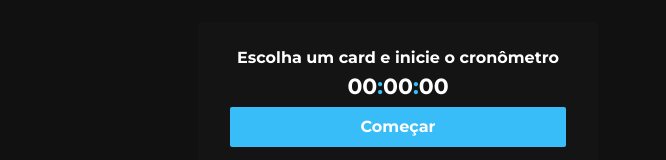
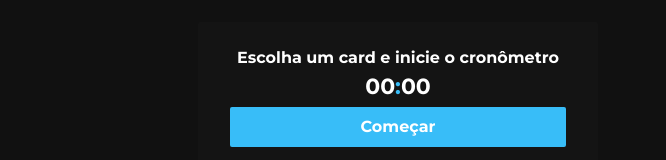
Before and after one commit to Joao0028/study-timer, a React (Create React App) app: page / in a window 1280 px wide. Shown: the part 454-614 px from the top of the page, without its empty margins (242-908 px from the left). Built offline with nearby package versions, Linux system fonts and the light colour scheme.

Commit message:
criando função de diminuir contador

```diff
--- a/src/components/Botao/index.tsx
+++ b/src/components/Botao/index.tsx
@@ -3,10 +3,11 @@ import React from "react";
 interface BotaoProps {
     texto?: string
     type?: "submit" | "button"
+    onClick?: () => void
 }
 
-export default function Botao({texto = "Enviar", type = "button"}:BotaoProps){
+export default function Botao({texto = "Enviar", type = "button", onClick}:BotaoProps){
     return (
-        <button type={type} className="bg-cor-azulClaro text-cor-branco font-bold h-[40px] w-full rounded-sm hover:opacity-90 max-[500px]:w-full max-[500px]:ml-0 max-[500px]:mt-[4px]">{texto}</button>
+        <button type={type} onClick={onClick} className="bg-cor-azulClaro text-cor-branco font-bold h-[40px] w-full rounded-sm hover:opacity-90 max-[500px]:w-full max-[500px]:ml-0 max-[500px]:mt-[4px]">{texto}</button>
     )
 }
--- a/src/components/Cronometro/Tempo/index.tsx
+++ b/src/components/Cronometro/Tempo/index.tsx
@@ -1,15 +1,21 @@
-import TempoParaSegundos from "../../../common/utils/Date";
+import TempoParaSegundos from "../../../common/utils/Time";
 
-export default function Tempo() {
-  console.log("conversão: ", TempoParaSegundos("01:01:01"));
+interface Props {
+  tempo: number | undefined;
+}
 
+export default function Tempo({ tempo = 0 }: Props) {
+  const minutos = Math.floor(tempo / 60);
+  const segundos = tempo % 60;
+
+  const [ minutoDezena, minutoUnidade ] = String(minutos).padStart(2, "0");
+  const [ segundoDezena, segundoUnidade ] = String(segundos).padStart(2, "0");
   return (
     <h2 className="text-[22px] mb-1 font-extrabold max-sm:text-[20px]">
-      00
+      {minutoDezena}{minutoUnidade}
       <span className="text-cor-azulClaro">:</span>
-      00
-      <span className="text-cor-azulClaro">:</span>
-      00
+      {segundoDezena}{segundoUnidade}
+
     </h2>
   );
 }
--- a/src/components/Cronometro/index.tsx
+++ b/src/components/Cronometro/index.tsx
@@ -1,12 +1,38 @@
+import TempoParaSegundos from "../../common/utils/Time";
+import TarefasLista from "../../types/tarefa";
 import Botao from "../Botao";
 import Tempo from "./Tempo";
+import { useState, useEffect } from "react";
 
-export default function Cronometro() {
+interface Props {
+  selecionado: TarefasLista | undefined;
+}
+
+export default function Cronometro({ selecionado }: Props) {
+  const [tempo, setTempo] = useState<number>();
+
+  useEffect(() => {
+    if (selecionado?.tempo) {
+      setTempo(TempoParaSegundos(selecionado.tempo));
+    }
+  }, [selecionado]);
+
+  function regressiva(contador: number = 0) {
+    setTimeout(() => {
+      if (contador > 0) {
+        setTempo(contador - 1);
+        return regressiva(contador - 1);
+      }
+    }, 1000);
+  }
+
   return (
     <div className="text-cor-branco border-solid border-b-2 border-cor-azulClaro bg-[#141414] px-8 py-6 rounded-sm  m-auto flex justify-center flex-col items-center mb-[10em] w-[400px] max-sm:w-[325px]">
-      <p className="font-bold max-sm:text-[12px]">Escolha um card e inicie o cronômetro</p>
-      <Tempo />
-      <Botao texto="Começar" />
+      <p className="font-bold max-sm:text-[12px]">
+        Escolha um card e inicie o cronômetro
+      </p>
+      <Tempo tempo={tempo} />
+      <Botao onClick={() => regressiva(tempo)} texto="Começar" />
     </div>
   );
 }
--- a/src/pages/App.tsx
+++ b/src/pages/App.tsx
@@ -29,7 +29,7 @@ function App() {
         selecionaTarefa={selecionaTarefa}
         />
       </div>
-      <Cronometro />
+      <Cronometro selecionado={selecionado}/>
       <Footer />
     </section>
   );
--- a/tsconfig.json
+++ b/tsconfig.json
@@ -18,7 +18,8 @@
     "resolveJsonModule": true,
     "isolatedModules": true,
     "noEmit": true,
-    "jsx": "react-jsx"
+    "jsx": "react-jsx",
+    "downlevelIteration": true
   },
   "include": [
     "src"
```
Also changed, not shown: src/common/utils/Time.ts (renamed from src/common/utils/Date.ts).
